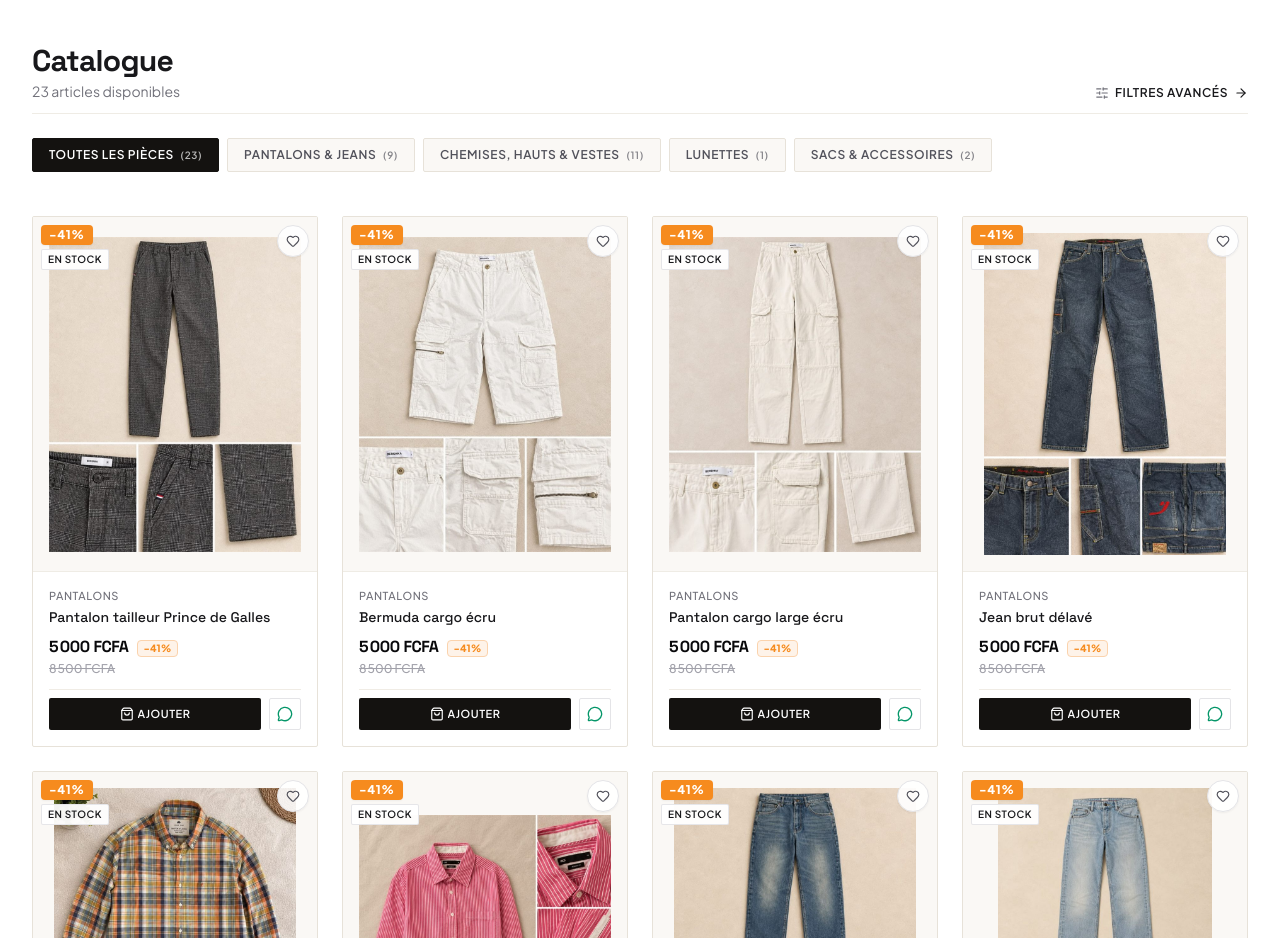
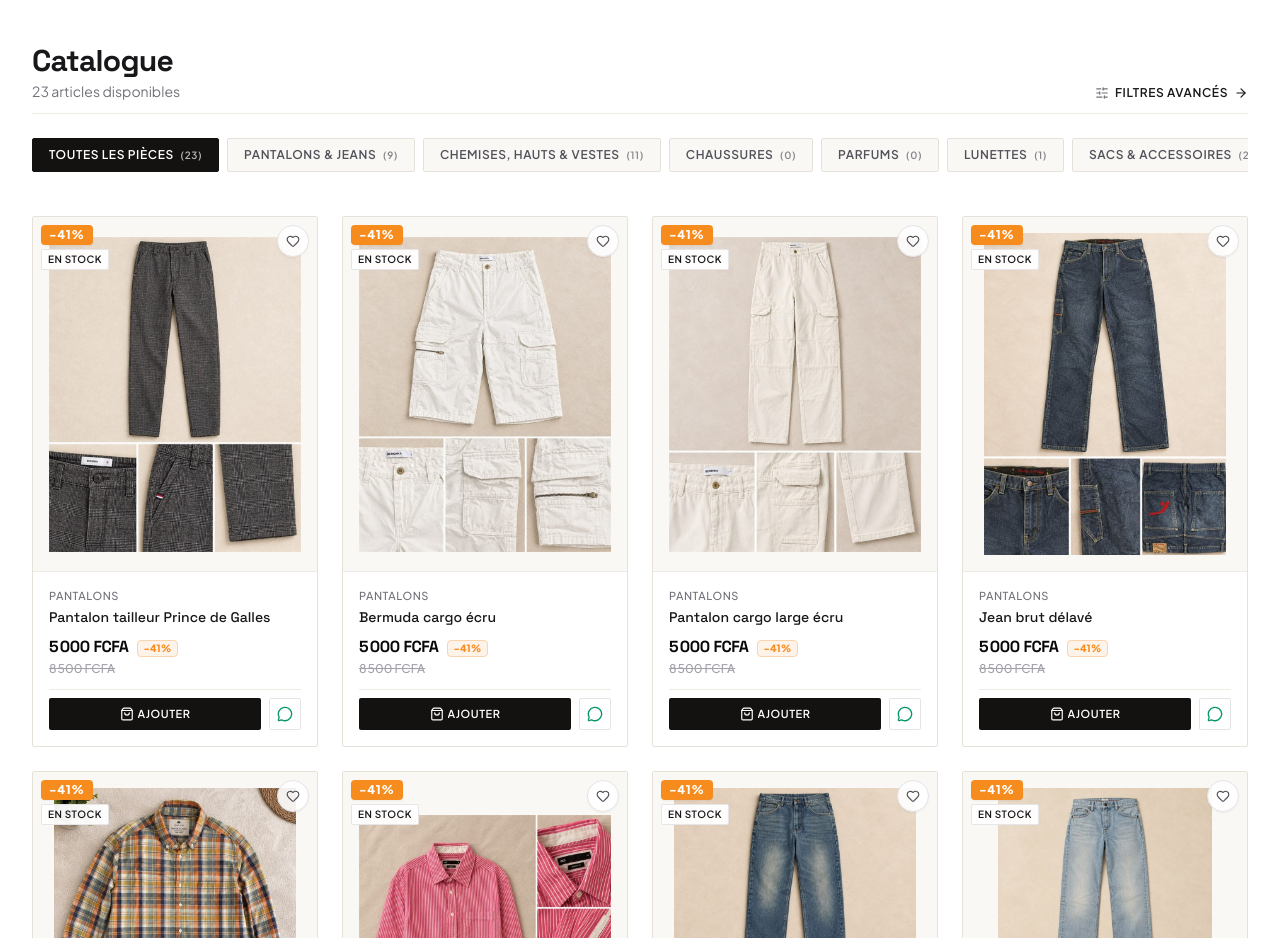
Before and after one commit to Ibou100/Capostore221, a React (Vite) app: page / in a window 1280 px wide. Shown: the part 1760-2698 px from the top of the page. Built offline with nearby package versions, Linux system fonts and the light colour scheme; no server answers.

Commit message:
feat: add Parfums and Chaussures sections across storefront, filters, and admin

```diff
--- a/src/components/admin/AdminView.tsx
+++ b/src/components/admin/AdminView.tsx
@@ -181,7 +181,7 @@ export const AdminView: React.FC = () => {
 
   // Edit form state for selected product
   const [editName, setEditName] = useState('');
-  const [editCategory, setEditCategory] = useState<'vetements' | 'lunettes' | 'chaussures' | 'accessoires'>('vetements');
+  const [editCategory, setEditCategory] = useState<'vetements' | 'lunettes' | 'chaussures' | 'parfums' | 'accessoires'>('vetements');
   const [editPrice, setEditPrice] = useState<number>(5000);
   const [editCompareAtPrice, setEditCompareAtPrice] = useState<number | ''>('');
   const [editSizes, setEditSizes] = useState<string[]>([]);
@@ -329,7 +329,7 @@ export const AdminView: React.FC = () => {
         .replace(/[^a-z0-9]+/g, '-')
         .replace(/(^-|-$)/g, '');
 
-      const validCategory: 'vetements' | 'lunettes' | 'chaussures' | 'accessoires' =
+      const validCategory: 'vetements' | 'lunettes' | 'chaussures' | 'parfums' | 'accessoires' =
         newCategory === 'tous' ? 'vetements' : newCategory;
 
       const productToCreate: Product = {
@@ -396,6 +396,10 @@ export const AdminView: React.FC = () => {
     } else if (/\b(lunette|lunettes|monture|montures|solaire|optique)\b/i.test(text)) {
       setNewCategory('lunettes');
       setNewSubCategory('Lunettes de Soleil');
+      setNewSizes([]);
+    } else if (/\b(parfum|parfums|eau de parfum|eau de toilette|oud|musc|senteur|senteurs|cologne|fragrance)\b/i.test(text)) {
+      setNewCategory('parfums');
+      setNewSubCategory('Parfums');
       setNewSizes([]);
     } else if (/\b(chaussure|chaussures|basket|baskets|sneaker|sneakers|mocassin|mocassins|sandale|sandales|soulier|souliers)\b/i.test(text)) {
       setNewCategory('chaussures');
@@ -1245,9 +1249,9 @@ export const AdminView: React.FC = () => {
                           if (cat === 'chaussures') {
                             setNewSizes(['41', '42', '43', '44']);
                             setNewSubCategory('Chaussures de Ville');
-                          } else if (cat === 'lunettes' || cat === 'accessoires') {
+                          } else if (cat === 'lunettes' || cat === 'accessoires' || cat === 'parfums') {
                             setNewSizes([]);
-                            setNewSubCategory(cat === 'lunettes' ? 'Lunettes de Soleil' : 'Accessoires');
+                            setNewSubCategory(cat === 'lunettes' ? 'Lunettes de Soleil' : cat === 'parfums' ? 'Parfums' : 'Accessoires');
                           } else {
                             setNewSizes(['M', 'L', 'XL']);
                             setNewSubCategory('Boubous & Costumes');
@@ -1257,6 +1261,7 @@ export const AdminView: React.FC = () => {
                       >
                         <option value="vetements">Vêtements (Boubous, Costumes, Chemises...)</option>
                         <option value="chaussures">Chaussures & Souliers</option>
+                        <option value="parfums">Parfums & Senteurs</option>
                         <option value="lunettes">Lunettes de soleil</option>
                         <option value="accessoires">Accessoires & Maroquinerie</option>
                       </select>
@@ -1412,7 +1417,9 @@ export const AdminView: React.FC = () => {
                 <option value="all">Toutes les catégories</option>
                 <option value="vetements">Vêtements</option>
                 <option value="chaussures">Chaussures</option>
-                <option value="lunettes">Lunettes</option>
+                <option value="chaussures">Chaussures</option>
+                  <option value="parfums">Parfums</option>
+                  <option value="lunettes">Lunettes</option>
                 <option value="accessoires">Accessoires</option>
               </select>
             </div>
@@ -1471,13 +1478,14 @@ export const AdminView: React.FC = () => {
                             </label>
                             <select
                               value={editCategory}
-                              onChange={(e) => setEditCategory(e.target.value as 'vetements' | 'lunettes' | 'chaussures' | 'accessoires')}
+                              onChange={(e) => setEditCategory(e.target.value as 'vetements' | 'lunettes' | 'chaussures' | 'parfums' | 'accessoires')}
                               className="w-full text-xs font-semibold px-3.5 py-2.5 bg-zinc-50 border border-zinc-300 rounded-xl focus:outline-none focus:ring-2 focus:ring-[#B85D19]"
                             >
                               <option value="vetements">Vêtements (Pantalons, Chemises, Vestes...)</option>
                               <option value="accessoires">Sacs & Accessoires (Sacs, Pochettes, Portefeuilles...)</option>
                               <option value="lunettes">Lunettes & Montures</option>
                               <option value="chaussures">Chaussures & Souliers</option>
+                              <option value="parfums">Parfums & Senteurs</option>
                             </select>
                           </div>
 
--- a/src/components/catalog/ProductFilters.tsx
+++ b/src/components/catalog/ProductFilters.tsx
@@ -7,9 +7,10 @@ import { formatFCFA } from '../../utils/format';
 const CATEGORIES: { id: CategoryId; label: string }[] = [
   { id: 'tous', label: 'Toutes les catégories' },
   { id: 'vetements', label: 'Vêtements' },
+  { id: 'chaussures', label: 'Chaussures' },
+  { id: 'parfums', label: 'Parfums' },
   { id: 'lunettes', label: 'Lunettes' },
   { id: 'accessoires', label: 'Sacs & Accessoires' },
-  { id: 'chaussures', label: 'Chaussures' },
 ];
 
 const GENDERS: { id: 'all' | ProductGender; label: string }[] = [
--- a/src/components/home/CollectionsGrid.tsx
+++ b/src/components/home/CollectionsGrid.tsx
@@ -21,6 +21,7 @@ export const CollectionsGrid: React.FC = () => {
   const lunettes = published.filter((p) => p.category === 'lunettes');
   const accessoires = published.filter((p) => p.category === 'accessoires');
   const chaussures = published.filter((p) => p.category === 'chaussures');
+  const parfums = published.filter((p) => p.category === 'parfums');
 
   const allDepartments: DepartmentCard[] = [
     {
@@ -31,6 +32,24 @@ export const CollectionsGrid: React.FC = () => {
       count: `${vetements.length} article${vetements.length > 1 ? 's' : ''}`,
       category: 'vetements',
       image: vetements[0]?.images?.[0] || '/products/pantalon-cargo-ecru.jpg',
+    },
+    {
+      id: 'chaussures',
+      title: 'Chaussures & Souliers',
+      subtitle: 'Baskets, mocassins et souliers de ville',
+      badgeText: 'Chaussures',
+      count: `${chaussures.length} article${chaussures.length > 1 ? 's' : ''}`,
+      category: 'chaussures',
+      image: chaussures[0]?.images?.[0] || '/products/pantalon-cargo-ecru.jpg',
+    },
+    {
+      id: 'parfums',
+      title: 'Parfums & Senteurs',
+      subtitle: 'Eaux de parfum, muscs et senteurs',
+      badgeText: 'Parfums',
+      count: `${parfums.length} article${parfums.length > 1 ? 's' : ''}`,
+      category: 'parfums',
+      image: parfums[0]?.images?.[0] || '/products/pochette-cuir-dragonne-xqr.png',
     },
     {
       id: 'lunettes',
@@ -50,15 +69,6 @@ export const CollectionsGrid: React.FC = () => {
       category: 'accessoires',
       image: accessoires[0]?.images?.[0] || '/products/pochette-cuir-dragonne-xqr.png',
     },
-    {
-      id: 'chaussures',
-      title: 'Chaussures & Souliers',
-      subtitle: 'Baskets, mocassins et souliers de ville',
-      badgeText: 'Chaussures',
-      count: `${chaussures.length} article${chaussures.length > 1 ? 's' : ''}`,
-      category: 'chaussures',
-      image: chaussures[0]?.images?.[0] || '/products/pantalon-cargo-ecru.jpg',
-    },
   ];
 
   // Only show categories that actually have at least 1 published product
@@ -67,6 +77,7 @@ export const CollectionsGrid: React.FC = () => {
     if (dept.category === 'lunettes') return lunettes.length > 0;
     if (dept.category === 'accessoires') return accessoires.length > 0;
     if (dept.category === 'chaussures') return chaussures.length > 0;
+    if (dept.category === 'parfums') return parfums.length > 0;
     return false;
   });
 
@@ -77,6 +88,8 @@ export const CollectionsGrid: React.FC = () => {
       ? 'grid-cols-1 max-w-md mx-auto'
       : departments.length === 2
       ? 'grid-cols-1 sm:grid-cols-2 max-w-4xl mx-auto'
+      : departments.length >= 4
+      ? 'grid-cols-1 sm:grid-cols-2 lg:grid-cols-4'
       : 'grid-cols-1 sm:grid-cols-3';
 
   return (
--- a/src/components/home/NewArrivals.tsx
+++ b/src/components/home/NewArrivals.tsx
@@ -4,7 +4,7 @@ import { useStore } from '../../context/StoreContext';
 import { useOrders } from '../../context/OrderContext';
 import { ProductCard } from '../catalog/ProductCard';
 
-type TabType = 'tous' | 'vendus' | 'pantalons' | 'hauts' | 'lunettes' | 'accessoires' | 'chaussures';
+type TabType = 'tous' | 'vendus' | 'pantalons' | 'hauts' | 'chaussures' | 'parfums' | 'lunettes' | 'accessoires';
 
 function isPantProduct(name: string, subCategory: string): boolean {
   if (subCategory === 'Pantalons') return true;
@@ -39,6 +39,11 @@ export const NewArrivals: React.FC = () => {
     [publishedProducts]
   );
 
+  const parfumsCount = useMemo(
+    () => publishedProducts.filter((p) => p.category === 'parfums').length,
+    [publishedProducts]
+  );
+
   // Filter products by active tab
   const filteredProducts = useMemo(() => {
     switch (activeTab) {
@@ -54,6 +59,8 @@ export const NewArrivals: React.FC = () => {
         return publishedProducts.filter((p) => p.category === 'accessoires');
       case 'chaussures':
         return publishedProducts.filter((p) => p.category === 'chaussures');
+      case 'parfums':
+        return publishedProducts.filter((p) => p.category === 'parfums');
       case 'tous':
       default:
         return publishedProducts;
@@ -67,13 +74,12 @@ export const NewArrivals: React.FC = () => {
       : []),
     { id: 'pantalons', label: 'Pantalons & Jeans', count: publishedProducts.filter(p => p.category === 'vetements' && isPantProduct(p.name, p.subCategory)).length },
     { id: 'hauts', label: 'Chemises, Hauts & Vestes', count: publishedProducts.filter(p => p.category === 'vetements' && !isPantProduct(p.name, p.subCategory)).length },
+    { id: 'chaussures', label: 'Chaussures', count: shoesCount },
+    { id: 'parfums', label: 'Parfums', count: parfumsCount },
     ...(lunettesCount > 0
       ? [{ id: 'lunettes' as TabType, label: 'Lunettes', count: lunettesCount }]
       : []),
     { id: 'accessoires', label: 'Sacs & Accessoires', count: publishedProducts.filter(p => p.category === 'accessoires').length },
-    ...(shoesCount > 0
-      ? [{ id: 'chaussures' as TabType, label: 'Chaussures', count: shoesCount }]
-      : []),
   ];
 
   return (
--- a/src/data/products.ts
+++ b/src/data/products.ts
@@ -886,6 +886,20 @@ export const CATEGORIES_META = [
     tagline: 'Sacs bandoulière nylon sable & pochettes cuir matelassé XQR',
     image: '/products/pochette-cuir-dragonne-xqr.png',
     description: 'Maroquinerie fonctionnelle et pochettes en cuir pour vos essentiels urbains.'
+  },
+  {
+    id: 'chaussures',
+    name: 'Chaussures',
+    tagline: 'Baskets, mocassins et souliers',
+    image: '/products/pantalon-cargo-ecru.jpg',
+    description: 'Sélection de chaussures et souliers disponibles en boutique.'
+  },
+  {
+    id: 'parfums',
+    name: 'Parfums',
+    tagline: 'Eaux de parfum, muscs et senteurs',
+    image: '/products/pochette-cuir-dragonne-xqr.png',
+    description: 'Parfums et senteurs sélectionnés par CAPOSTORE221.'
   }
 ] as const;
 
--- a/src/types/index.ts
+++ b/src/types/index.ts
@@ -1,4 +1,4 @@
-export type CategoryId = 'tous' | 'vetements' | 'lunettes' | 'chaussures' | 'accessoires';
+export type CategoryId = 'tous' | 'vetements' | 'lunettes' | 'chaussures' | 'parfums' | 'accessoires';
 
 export type ProductGender = 'homme' | 'unisexe';
 
@@ -33,7 +33,7 @@ export interface Order {
 
 export interface ProductCustomOverride {
   name?: string;
-  category?: 'vetements' | 'lunettes' | 'chaussures' | 'accessoires';
+  category?: 'vetements' | 'lunettes' | 'chaussures' | 'parfums' | 'accessoires';
   subCategory?: string;
   price?: number;
   compareAtPrice?: number | null;
@@ -59,7 +59,7 @@ export interface Product {
   id: string;
   name: string;
   slug: string;
-  category: 'vetements' | 'lunettes' | 'chaussures' | 'accessoires';
+  category: 'vetements' | 'lunettes' | 'chaussures' | 'parfums' | 'accessoires';
   subCategory: string;
   gender: ProductGender;
   price: number; // in FCFA (XOF)
```
